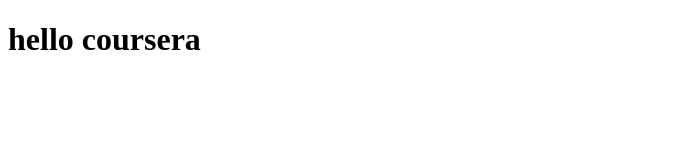
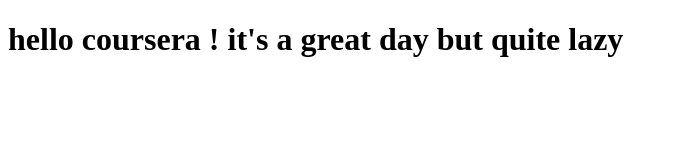
Before and after one commit to abbi1234/coursera-course, a plain HTML site: page site/index.html in a window 1280 px wide. Shown: the whole page, without its empty margins (0-677 px from the left). Drawn offline with Linux system fonts and the light colour scheme.

Commit message:
small add to our page

```diff
--- a/site/index.html
+++ b/site/index.html
@@ -4,6 +4,6 @@
 	<title>hello coursera</title>
 </head>
 <body>
-<h1>hello coursera</h1>
+<h1>hello coursera ! it's a great day but quite lazy</h1>
 </body>
 </html>
```
